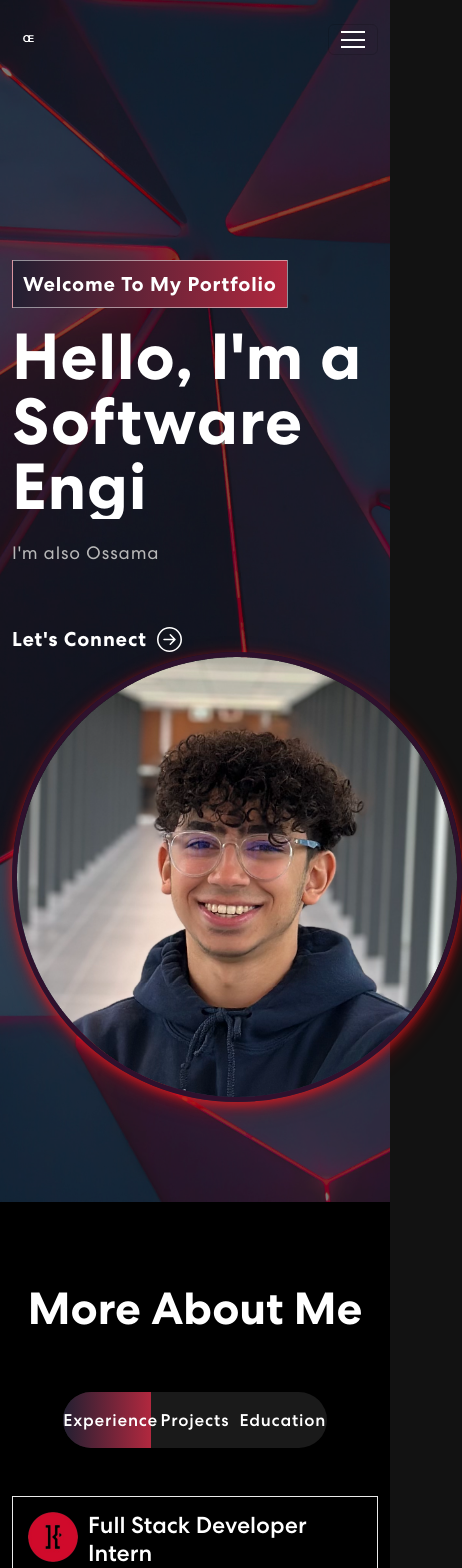
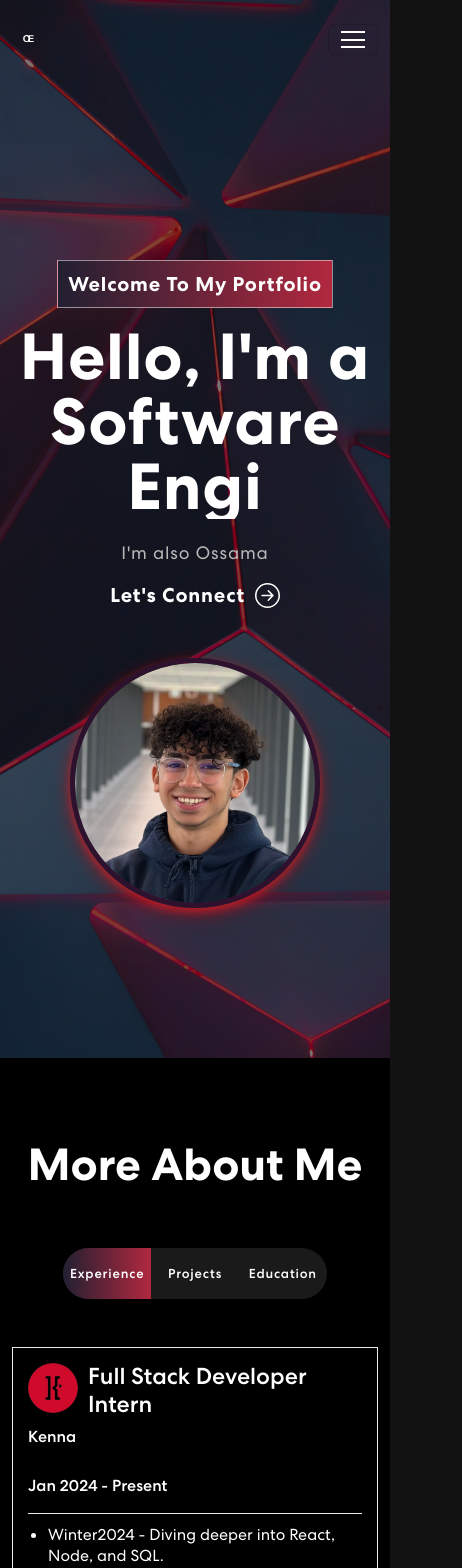
Before and after one commit to Ossama-E/portfolio, a React (Create React App) app: page / in a window 390 px wide. Shown: the top 1568 px of the page, 462 px wide, since content can reach past the window. Built offline with nearby package versions, Linux system fonts and the light colour scheme.

Commit message:
more responsive design

```diff
--- a/src/App.css
+++ b/src/App.css
@@ -4,11 +4,13 @@
    src: url("./assets/font/CentraNo2-Bold.ttf");
    font-weight: 700;
 }
+
 @font-face {
    font-family: Centra;
    src: url("./assets/font/CentraNo2-Medium.ttf");
    font-weight: 500;
 }
+
 @font-face {
    font-family: Centra;
    src: url("./assets/font/CentraNo2-Book.ttf");
@@ -83,6 +85,7 @@ select:focus {
       max-width: 100%;
       padding: 0 150px;
    }
+
 }
 
 p.success {
@@ -92,6 +95,7 @@ p.success {
 p.danger {
    color: red;
 }
+
 /************ Navbar CSS ************/
 nav.navbar {
    padding: 18px 0;
@@ -101,13 +105,16 @@ nav.navbar {
    z-index: 9999;
    transition: 0.32s ease-in-out;
 }
+
 nav.navbar.scrolled {
    padding: 0px 0;
    background-color: #121212;
 }
+
 nav.navbar a.navbar-brand {
    width: 9%;
 }
+
 nav.navbar .navbar-nav .nav-link.navbar-link {
    font-weight: 400;
    color: #fff !important;
@@ -116,18 +123,22 @@ nav.navbar .navbar-nav .nav-link.navbar-link {
    font-size: 18px;
    opacity: 0.75;
 }
+
 nav.navbar .navbar-nav a.nav-link.navbar-link:hover,
 nav.navbar .navbar-nav a.nav-link.navbar-link.active {
    opacity: 1;
 }
+
 span.navbar-text {
    display: flex;
    align-items: center;
 }
+
 .social-icon {
    display: inline-block;
    margin-left: 14px;
 }
+
 .social-icon a {
    width: 42px;
    height: 42px;
@@ -140,6 +151,7 @@ span.navbar-text {
    line-height: 1;
    border: 1px solid rgba(255, 255, 255, 0.5);
 }
+
 .social-icon a::before {
    content: "";
    width: 42px;
@@ -150,17 +162,21 @@ span.navbar-text {
    transform: scale(0);
    transition: 0.3s ease-in-out;
 }
+
 .social-icon a:hover::before {
    transform: scale(1);
 }
+
 .social-icon a img {
    width: 40%;
    z-index: 1;
    transition: 0.3s ease-in-out;
 }
+
 .social-icon a:hover img {
    filter: brightness(0) saturate(100%) invert(0%) sepia(7%) saturate(98%) hue-rotate(346deg) brightness(95%) contrast(86%);
 }
+
 .navbar-text button {
    font-weight: 700;
    color: #fff;
@@ -172,9 +188,11 @@ span.navbar-text {
    background-color: transparent;
    transition: 0.3s ease-in-out;
 }
+
 .navbar-text button span {
    z-index: 1;
 }
+
 .navbar-text button::before {
    content: "";
    width: 0%;
@@ -186,20 +204,24 @@ span.navbar-text {
    z-index: -1;
    transition: 0.3s ease-in-out;
 }
+
 .navbar-text button:hover {
    color: #121212;
 }
+
 .navbar-text button:hover::before {
    content: "";
    width: 100%;
    height: 100%;
    position: absolute;
 }
+
 nav.navbar .navbar-toggler:active,
 nav.navbar .navbar-toggler:focus {
    outline: none;
    box-shadow: none;
 }
+
 nav.navbar .navbar-toggler-icon {
    width: 24px;
    height: 17px;
@@ -209,9 +231,11 @@ nav.navbar .navbar-toggler-icon {
    transition: all 300ms linear;
    top: -2px;
 }
+
 nav.navbar .navbar-toggler-icon:focus {
    border-bottom: 2px solid #fff;
 }
+
 nav.navbar .navbar-toggler-icon:after,
 nav.navbar .navbar-toggler-icon:before {
    width: 24px;
@@ -224,19 +248,23 @@ nav.navbar .navbar-toggler-icon:before {
    z-index: 2;
    transition: all 300ms linear;
 }
+
 nav.navbar .navbar-toggler-icon:after {
    top: 8px;
 }
+
 nav.navbar .navbar-toggler[aria-expanded="true"] .navbar-toggler-icon:after {
    transform: rotate(45deg);
    background-color: #fff;
    height: 2px;
 }
+
 nav.navbar .navbar-toggler[aria-expanded="true"] .navbar-toggler-icon:before {
    transform: translateY(8px) rotate(-45deg);
    background-color: #fff;
    height: 2px;
 }
+
 nav.navbar .navbar-toggler[aria-expanded="true"] .navbar-toggler-icon {
    border-color: transparent;
 }
@@ -270,12 +298,13 @@ nav.navbar .navbar-toggler[aria-expanded="true"] .navbar-toggler-icon {
    font-weight: 700;
    letter-spacing: 0.8px;
    padding: 8px 10px;
-   background: linear-gradient(90.21deg,#1A1F31 -5.91%, #c22940 111.58%);
+   background: linear-gradient(90.21deg, #1A1F31 -5.91%, #c22940 111.58%);
    border: 1px solid rgba(255, 255, 255, 0.5);
    font-size: 20px;
    margin-bottom: 16px;
    display: inline-block;
 }
+
 .banner h1 {
    font-size: 65px;
    font-weight: 700;
@@ -284,6 +313,7 @@ nav.navbar .navbar-toggler[aria-expanded="true"] .navbar-toggler-icon {
    margin-bottom: 20px;
    display: block;
 }
+
 .banner p {
    color: #b8b8b8;
    font-size: 18px;
@@ -291,6 +321,7 @@ nav.navbar .navbar-toggler[aria-expanded="true"] .navbar-toggler-icon {
    line-height: 1.5em;
    width: 96%;
 }
+
 .banner button {
    color: #fff;
    font-weight: 700;
@@ -300,12 +331,14 @@ nav.navbar .navbar-toggler[aria-expanded="true"] .navbar-toggler-icon {
    display: flex;
    align-items: center;
 }
+
 .banner button svg {
    font-size: 25px;
    margin-left: 10px;
    transition: 0.3s ease-in-out;
    line-height: 1;
 }
+
 .banner button:hover svg {
    margin-left: 25px;
 }
@@ -314,13 +347,16 @@ nav.navbar .navbar-toggler[aria-expanded="true"] .navbar-toggler-icon {
    0% {
       transform: translateY(-20px);
    }
+
    50% {
       transform: translateY(20px);
    }
+
    100% {
       transform: translateY(-20px);
    }
 }
+
 .wrap {
    height: 2em;
    display: flex;
@@ -334,6 +370,7 @@ nav.navbar .navbar-toggler[aria-expanded="true"] .navbar-toggler-icon {
    padding: 0 0 50px 0;
    position: relative;
 }
+
 .skill-bx {
    background: #151515;
    border-radius: 64px;
@@ -341,10 +378,12 @@ nav.navbar .navbar-toggler[aria-expanded="true"] .navbar-toggler-icon {
    padding: 60px 50px;
    margin-top: -60px;
 }
+
 .skill h2 {
    font-size: 45px;
    font-weight: 700;
 }
+
 .skill p {
    color: #b8b8b8;
    font-size: 18px;
@@ -352,15 +391,18 @@ nav.navbar .navbar-toggler[aria-expanded="true"] .navbar-toggler-icon {
    line-height: 1.5em;
    margin: 14px 0 75px 0;
 }
+
 .skill-slider {
    width: 80%;
    margin: 0 auto;
    position: relative;
 }
+
 .skill-slider .item img {
    width: 50%;
    margin: 0 auto 15px auto;
 }
+
 .background-image-left {
    top: 28%;
    position: absolute;
@@ -381,11 +423,13 @@ nav.navbar .navbar-toggler[aria-expanded="true"] .navbar-toggler-icon {
    position: relative;
    background-color: black;
 }
+
 .project h2 {
    font-size: 45px;
    font-weight: 700;
    text-align: center;
 }
+
 .project p {
    color: #b8b8b8;
    font-size: 18px;
@@ -395,6 +439,7 @@ nav.navbar .navbar-toggler[aria-expanded="true"] .navbar-toggler-icon {
    text-align: center;
    width: 56%;
 }
+
 .project .nav.nav-pills {
    width: 72%;
    margin: 0 auto;
@@ -402,9 +447,11 @@ nav.navbar .navbar-toggler[aria-expanded="true"] .navbar-toggler-icon {
    background-color: rgb(255 255 255 / 10%);
    overflow: hidden;
 }
+
 .project .nav.nav-pills .nav-item {
    width: 33.33333%;
 }
+
 .project .nav.nav-pills .nav-link {
    background-color: transparent;
    border-radius: 0;
@@ -419,6 +466,7 @@ nav.navbar .navbar-toggler[aria-expanded="true"] .navbar-toggler-icon {
    text-align: center;
    z-index: 0;
 }
+
 .project .nav.nav-pills .nav-link::before {
    content: "";
    position: absolute;
@@ -430,6 +478,7 @@ nav.navbar .navbar-toggler[aria-expanded="true"] .navbar-toggler-icon {
    z-index: -1;
    transition: 0.3s ease-in-out;
 }
+
 .project .nav.nav-pills .nav-link.active::before {
    width: 100% !important;
 }
@@ -438,20 +487,24 @@ nav.navbar .navbar-toggler[aria-expanded="true"] .navbar-toggler-icon {
    border: 1px solid rgba(255, 255, 255, 0.5);
    border-radius: 55px 0px 0px 55px;
 }
+
 .nav-link#projects-tabs-tab-second {
    border-top: 1px solid rgba(255, 255, 255, 0.5);
    border-bottom: 1px solid rgba(255, 255, 255, 0.5);
 }
+
 .nav-link#projects-tabs-tab-third {
    border: 1px solid rgba(255, 255, 255, 0.5);
    border-radius: 0 55px 55px 0;
 }
+
 .proj-imgbx {
    position: relative;
    border-radius: 30px;
    overflow: hidden;
    margin-bottom: 24px;
 }
+
 .proj-imgbx::before {
    content: "";
    background: linear-gradient(90.21deg, #c22940 -5.91%, #1A1F31 111.58%);
@@ -461,9 +514,11 @@ nav.navbar .navbar-toggler[aria-expanded="true"] .navbar-toggler-icon {
    height: 0;
    transition: 0.4s ease-in-out;
 }
+
 .proj-imgbx:hover::before {
    height: 100%;
 }
+
 .proj-txtx {
    position: absolute;
    text-align: center;
@@ -474,6 +529,7 @@ nav.navbar .navbar-toggler[aria-expanded="true"] .navbar-toggler-icon {
    opacity: 0;
    width: 100%;
 }
+
 .proj-imgbx:hover .proj-txtx {
    top: 50%;
    opacity: 1;
@@ -485,12 +541,14 @@ nav.navbar .navbar-toggler[aria-expanded="true"] .navbar-toggler-icon {
    letter-spacing: 0.8px;
    line-height: 1.1em;
 }
+
 .proj-txtx span {
    font-style: italic;
    font-weight: 400;
    font-size: 15px;
    letter-spacing: 0.8px;
 }
+
 .background-image-right {
    top: 20%;
    position: absolute;
@@ -505,14 +563,17 @@ nav.navbar .navbar-toggler[aria-expanded="true"] .navbar-toggler-icon {
    background: linear-gradient(90.21deg, #c22940 -5.91%, #1A1F31 111.58%);
    padding: 60px 0 200px 0;
 }
+
 .contact img {
    width: 92%;
 }
+
 .contact h2 {
    font-size: 45px;
    font-weight: 700;
    margin-bottom: 30px;
 }
+
 .contact form input,
 .contact form textarea {
    width: 100%;
@@ -527,22 +588,26 @@ nav.navbar .navbar-toggler[aria-expanded="true"] .navbar-toggler-icon {
    letter-spacing: 0.8px;
    transition: 0.3s ease-in-out;
 }
+
 .contact form input:focus,
 .contact form textarea:focus {
    background: rgba(255, 255, 255, 1);
    color: #121212;
 }
+
 .contact form input::placeholder,
 .contact form textarea::placeholder {
    font-size: 16px;
    font-weight: 400;
    color: #fff;
 }
+
 .contact form input:focus::placeholder,
 .contact form textarea:focus::placeholder {
    color: #121212;
    opacity: 0.8;
 }
+
 .contact form button {
    font-weight: 700;
    color: #000;
@@ -554,13 +619,16 @@ nav.navbar .navbar-toggler[aria-expanded="true"] .navbar-toggler-icon {
    position: relative;
    transition: 0.3s ease-in-out;
 }
+
 .contact form button span {
    z-index: 1;
    position: relative;
 }
+
 .contact form button:hover {
    color: #fff;
 }
+
 .contact form button::before {
    content: "";
    background: #121212;
@@ -572,6 +640,7 @@ nav.navbar .navbar-toggler[aria-expanded="true"] .navbar-toggler-icon {
    z-index: 0;
    transition: 0.3s ease-in-out;
 }
+
 .contact form button:hover::before {
    width: 100%;
 }
@@ -584,6 +653,7 @@ nav.navbar .navbar-toggler[aria-expanded="true"] .navbar-toggler-icon {
    background-size: cover;
    background-repeat: no-repeat;
 }
+
 .newsletter-bx {
    background: #ffffff;
    border-radius: 55px;
@@ -592,11 +662,13 @@ nav.navbar .navbar-toggler[aria-expanded="true"] .navbar-toggler-icon {
    margin-bottom: 80px;
    margin-top: -122px;
 }
+
 .newsletter-bx h3 {
    font-weight: 700;
    letter-spacing: 0.5px;
    line-height: 1.2em;
 }
+
 .new-email-bx {
    background: #fff;
    padding: 5px;
@@ -606,6 +678,7 @@ nav.navbar .navbar-toggler[aria-expanded="true"] .navbar-toggler-icon {
    display: flex;
    align-items: center;
 }
+
 .new-email-bx::before {
    content: "";
    background: linear-gradient(90.21deg, #aa367c -5.91%, #4a2fbd 111.58%);
@@ -617,6 +690,7 @@ nav.navbar .navbar-toggler[aria-expanded="true"] .navbar-toggler-icon {
    bottom: -1px;
    right: -1px;
 }
+
 .new-email-bx::after {
    content: "";
    background: #fff;
@@ -628,6 +702,7 @@ nav.navbar .navbar-toggler[aria-expanded="true"] .navbar-toggler-icon {
    bottom: 0;
    right: 0;
 }
+
 .new-email-bx input {
    width: 100%;
    color: #121212;
@@ -636,6 +711,7 @@ nav.navbar .navbar-toggler[aria-expanded="true"] .navbar-toggler-icon {
    border: 0;
    padding: 0 15px;
 }
+
 .new-email-bx button {
    background: linear-gradient(90.21deg, #c22940 -5.91%, #1A1F31 111.58%);
    padding: 20px 65px;
@@ -644,9 +720,11 @@ nav.navbar .navbar-toggler[aria-expanded="true"] .navbar-toggler-icon {
    letter-spacing: 0.5px;
    border-radius: 18px;
 }
+
 .footer img {
    width: 26%;
 }
+
 .footer p {
    font-weight: 400;
    font-size: 14px;
@@ -696,6 +774,7 @@ nav.navbar .navbar-toggler[aria-expanded="true"] .navbar-toggler-icon {
    text-decoration: none;
    color: #007bff;
 }
+
 .work-exp-description ul {
    padding-left: 20px;
    list-style-type: disc;
@@ -704,6 +783,7 @@ nav.navbar .navbar-toggler[aria-expanded="true"] .navbar-toggler-icon {
 .work-exp-description li {
    margin-bottom: 10px;
 }
+
 .companyName {
    margin-top: 0px;
    margin-bottom: 30px;
@@ -717,3 +797,39 @@ nav.navbar .navbar-toggler[aria-expanded="true"] .navbar-toggler-icon {
    width: 450px;
    height: 450px;
 }
+
+
+
+
+@media (max-width: 650px) {
+   .profile-image {
+      margin: 50px;
+      height: 250px;
+      width: 250px;
+   }
+
+   .welcome-container {
+      display: flex;
+      flex-direction: column;
+      text-align: center;
+      align-items: center;
+   }
+
+   .project .nav.nav-pills .nav-link {
+      font-size: small;
+   }
+
+   #projects-tab {
+      margin-right: 50px;
+   }
+
+   .profile-image-container {
+      display: flex;
+      justify-content: center;
+   }
+
+   .banner button {
+      margin-top: 0px;
+   }
+
+}
--- a/src/components/Banner.js
+++ b/src/components/Banner.js
@@ -44,7 +44,7 @@ export const Banner = () => {
       <section className="banner" id="home">
          <Container>
             <Row class="align-items-center">
-               <Col xs={12} md={6} xl={7}>
+               <Col xs={12} md={6} xl={7} className="welcome-container">
                   <span className="tagline"> Welcome To My Portfolio</span>
                   <h1>
                      Hello, I'm a <span className="wrap">{text}</span>
@@ -57,8 +57,8 @@ export const Banner = () => {
                      </button>
                   </a>
                </Col>
-               <Col xs={12} md={6} xl={5}>
-                  <img class="profile-image" src={headerImg} alt="Header Img" />
+               <Col xs={12} md={6} xl={5} className="profile-image-container">
+                  <img className="profile-image" src={headerImg} alt="Header Img" />
                </Col>
             </Row>
          </Container>
--- a/src/components/Tabs.js
+++ b/src/components/Tabs.js
@@ -115,7 +115,7 @@ export const Info = () => {
             <Row>
                <Col>
                   <h2 className="pb-5">More About Me</h2>
-                  <Tab.Container id="projects-tab" defaultActiveKey="first">
+                  <Tab.Container className="tabs-content" id="projects-tab" defaultActiveKey="first" >
                      <Nav className="nav-pills mb-5 justify-content-center align-items-center">
                         <Nav.Item>
                            <Nav.Link eventKey="first">Experience</Nav.Link>
```
Lines whose indentation alone changed are shown as unchanged.
